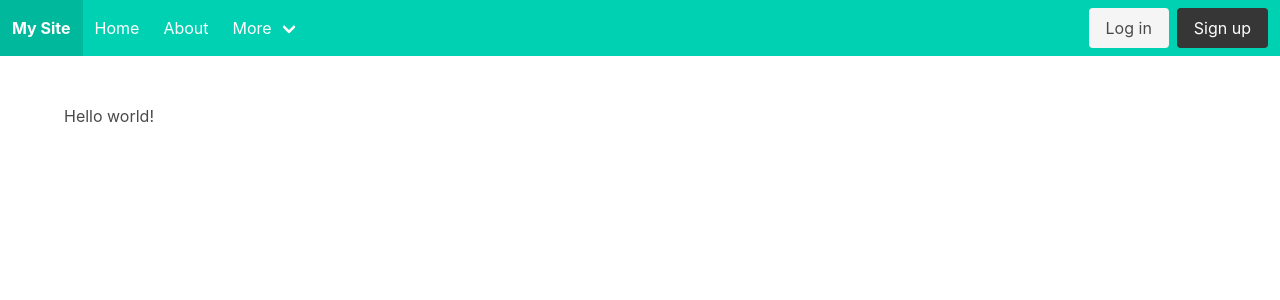
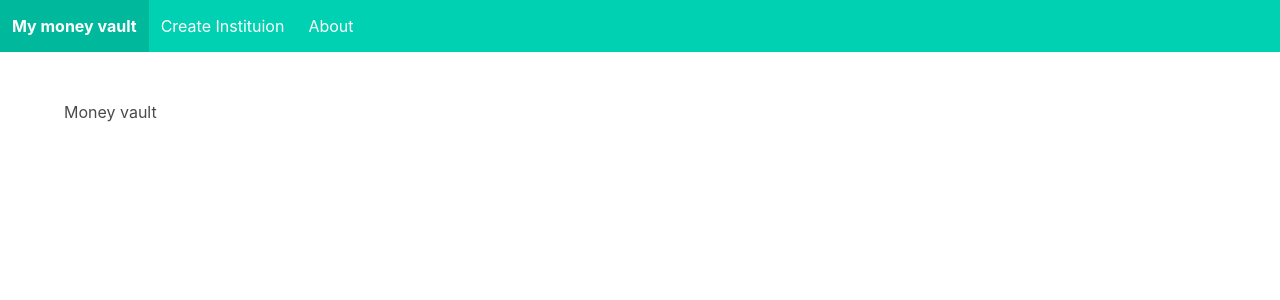
Before and after one commit to danilocgsilva/my_money_vault, a Flask app: page / in a window 1280 px wide. Shown: the top 300 px of the page. Run offline with Flask 3, Linux system fonts and the light colour scheme.

Commit message:
Form to create a new institution

```diff
--- a/my_money_vault_app/app.py
+++ b/my_money_vault_app/app.py
@@ -11,3 +11,7 @@ def hello():
 @app.route("/bulma")
 def bulma():
     return render_template("bulma.html")
+
+@app.route("/institutions/create")
+def create_institution():
+    return render_template("models/institutions/create.html")
--- a/my_money_vault_app/templates/bulma.html
+++ b/my_money_vault_app/templates/bulma.html
@@ -1,4 +1,4 @@
-{% extends "base.html" %}
+{% extends "partials/base.html" %}
 
 {% block content %}
     <section class="section">
--- a/my_money_vault_app/templates/index.html
+++ b/my_money_vault_app/templates/index.html
@@ -1,5 +1,5 @@
-{% extends "base.html" %}
+{% extends "partials/base.html" %}
 
 {% block content %}
-    <h1>Hello world!</h1>
+    <h1>Money vault</h1>
 {% endblock %}
--- a/my_money_vault_app/templates/partials/menu.html
+++ b/my_money_vault_app/templates/partials/menu.html
@@ -1,8 +1,8 @@
 <nav class="navbar is-primary" role="navigation" aria-label="main navigation">
     <div class="navbar-brand">
       <!-- Logo/brand -->
-      <a class="navbar-item" href="https://bulma.io">
-        <strong>My Site</strong>
+      <a class="navbar-item" href="#">
+        <strong>My money vault</strong>
       </a>
 
       <!-- Burger menu for mobile -->
@@ -16,29 +16,8 @@
     <div id="navbarBasic" class="navbar-menu">
       <div class="navbar-start">
         <!-- Left side items -->
-        <a class="navbar-item">Home</a>
+        <a class="navbar-item" href="institutions/create">Create Instituion</a>
         <a class="navbar-item">About</a>
-
-        <!-- Dropdown menu -->
-        <div class="navbar-item has-dropdown is-hoverable">
-          <a class="navbar-link">More</a>
-          <div class="navbar-dropdown">
-            <a class="navbar-item">Services</a>
-            <a class="navbar-item">Contact</a>
-            <hr class="navbar-divider">
-            <a class="navbar-item">Report an issue</a>
-          </div>
-        </div>
-      </div>
-
-      <!-- Right side items -->
-      <div class="navbar-end">
-        <div class="navbar-item">
-          <div class="buttons">
-            <a class="button is-light">Log in</a>
-            <a class="button is-dark">Sign up</a>
-          </div>
-        </div>
       </div>
     </div>
   </nav>
```
Also changed, not shown: my_money_vault_app/templates/models/institutions/create.html (added, +34 -0 lines), my_money_vault_app/templates/partials/base.html (renamed from my_money_vault_app/templates/base.html).
